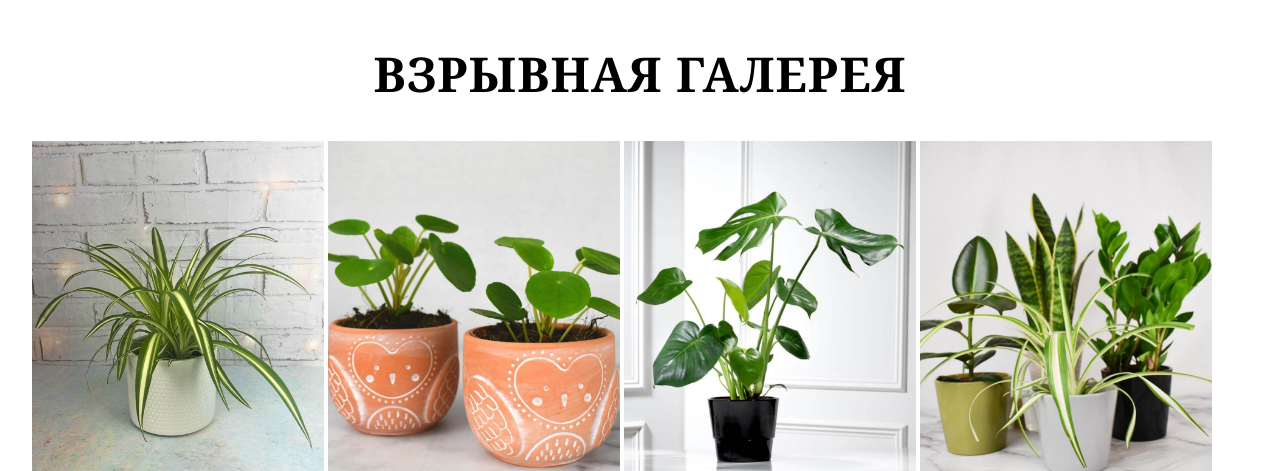
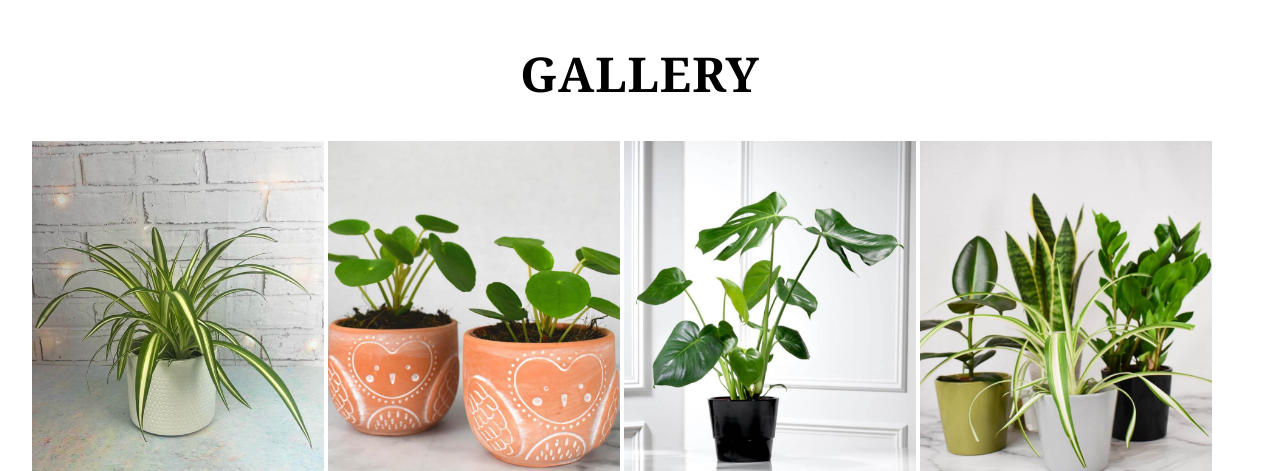
Before and after one commit to quasswexexort/explosion-gallery, a plain HTML site: page index.html in a window 1280 px wide. Shown: the top 471 px of the page. Drawn offline with Linux system fonts and the light colour scheme.

Commit message:
Update index.html

```diff
--- a/index.html
+++ b/index.html
@@ -12,7 +12,7 @@
 
 <body>
   <div class="page">
-    <h1 class="title">Взрывная галерея</h1>
+    <h1 class="title">Gallery</h1>
     <div class="gallery">
       <div class="galleryItem"><a class="card" href="./images/gallery/1.jpg"
           target="_blank" data-title="Spider plant" data-description="Pet friendly">
```
